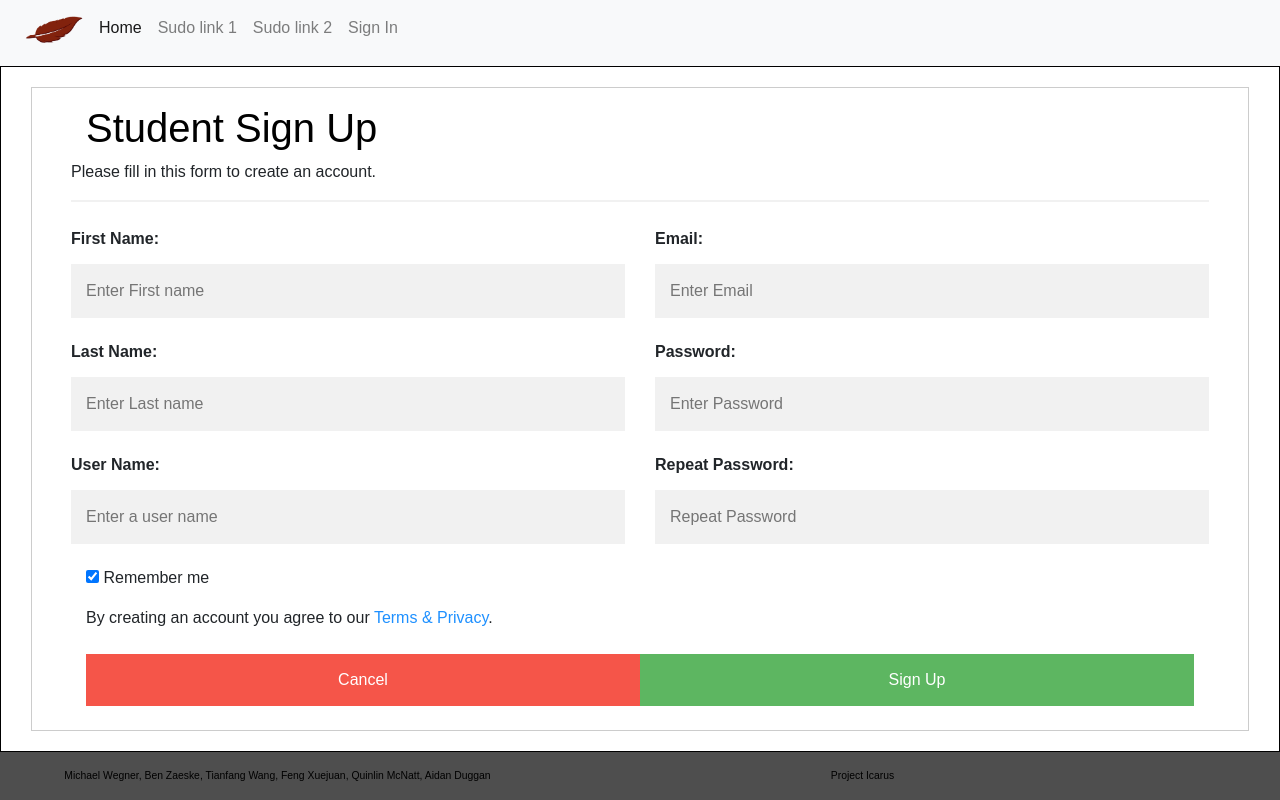
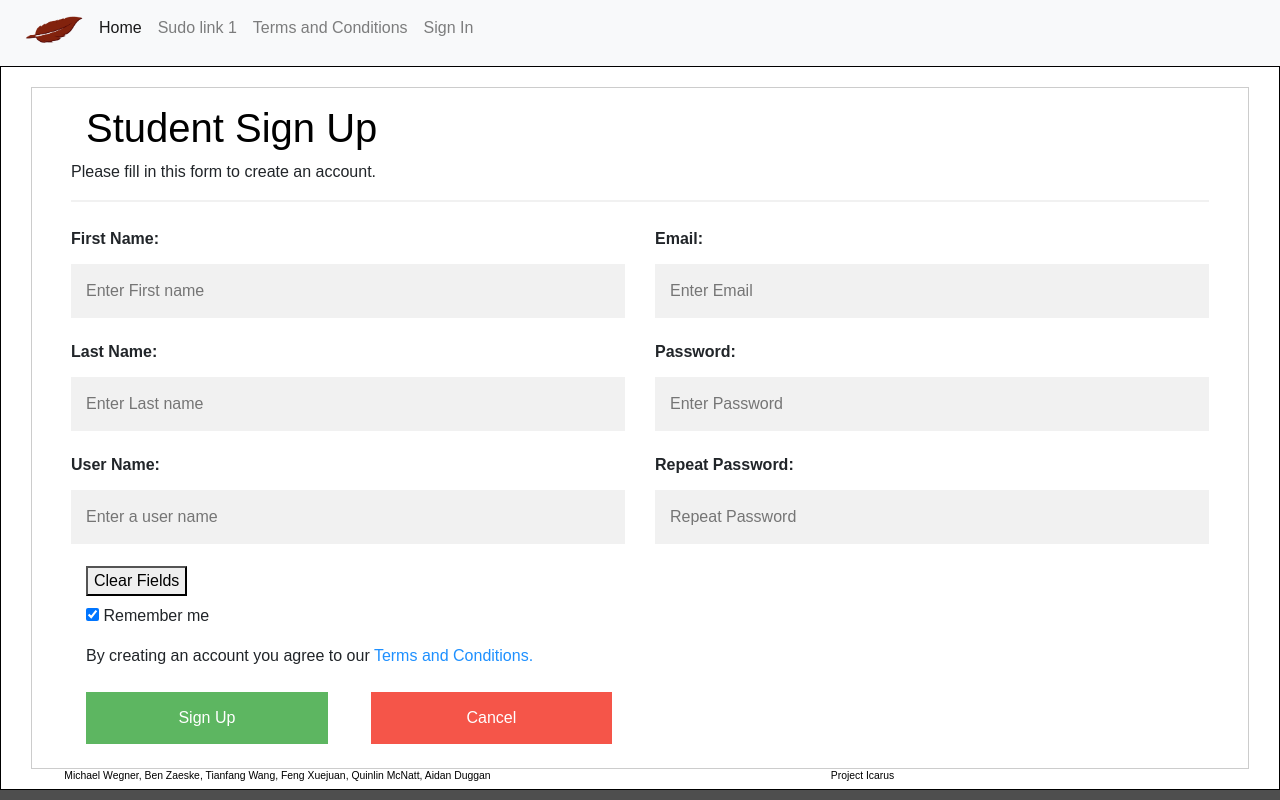
Before and after one commit to MichaelWegnerCU/Icarus_Project, a PHP site: page /Application/signup_student.php in a window 1280 px wide. Run offline with PHP 8.4, Linux system fonts and the light colour scheme.

Commit message:
Added a Terms and Conditions link to header, and moved some style elements from Student/Teacher sign up pages to the style.css file. Modified student/teacher files to match each other

```diff
--- a/Application/header.php
+++ b/Application/header.php
@@ -67,7 +67,7 @@ session_start();
                     <a class="nav-link" href="#">Sudo link 1</a>
                 </li>
                 <li class="nav-item">
-                    <a class="nav-link" href="#">Sudo link 2</a>
+                    <a class="nav-link" href="terms_and_conditions.php">Terms and Conditions</a>
                 </li>
                 <li class="nav-item">  <!-- This is the sign in pop up -->
                      <!-- <a class="nav-link" href="signin.php">Sign In</a> -->
--- a/Application/signup_student.html
+++ b/Application/signup_student.html
@@ -25,45 +25,11 @@ hr {
     margin-bottom: 25px;
 }
 
-/* Set a style for all buttons */
-button {
-    background-color: #4CAF50;
-    color: white;
-    padding: 14px 20px;
-    margin: 8px 0;
-    border: none;
-    cursor: pointer;
-    width: 100%;
-    opacity: 0.9;
-}
-
-button:hover {
-    opacity:1;
-}
-
-/* Extra styles for the cancel button */
-.cancelbtn {
-    padding: 14px 20px;
-    background-color: #f44336;
-}
-
-/* Float cancel and signup buttons and add an equal width */
-.cancelbtn, .signupbtn {
-  float: left;
-  width: 50%;
-}
-
 /* Add padding to container elements */
 .container {
     padding: 16px;
 }
 
-/* Clear floats */
-.clearfix::after {
-    content: "";
-    clear: both;
-    display: table;
-}
 
 /* Change styles for cancel button and signup button on extra small screens */
 @media screen and (max-width: 300px) {
@@ -77,7 +43,7 @@ button:hover {
 <form method="post" action="student_su_submit.php" style="border:1px solid #ccc">
   <div class="container">
     <h1>Student Sign Up</h1>
-	<div class="row">
+	 <div class="row">
 		<div class="column-sm">
 			<p>Please fill in this form to create an account.</p>
 			<hr>
@@ -107,15 +73,28 @@ button:hover {
 		</div>
 	  </div>
     <label>
+        <button type="reset" class="btn-default">Clear Fields</button>
+    </label>
+    <br>
+
+    <label>
       <input type="checkbox" checked="checked" name="remember" style="margin-bottom:15px"> Remember me
     </label>
 
-    <p>By creating an account you agree to our <a href="#" style="color:dodgerblue">Terms & Privacy</a>.</p>
+    <!-- Added popup window for terms and conditions -->
+    <p>By creating an account you agree to our <a href="" style="color:dodgerblue" onclick="window.open('terms_and_conditions.php','popUpWindow','height=500,width=400,left=100,top=100,resizable=yes,scrollbars=yes,toolbar=yes,menubar=no,location=no,directories=no, status=yes');">Terms and Conditions.</a></p>
 
-
-    <div class="clearfix">
-      <button type="button" class="cancelbtn">Cancel</button>
-      <button type="submit" class="signupbtn">Sign Up</button>
+<div class="clearfix">
+        <div class="row">
+          <div class="col-3">
+                <button type="submit" class="signupbtn" style="width: 95%;">Sign Up</button>
+          </div>
+          <div class="col-3">
+              <a href="index.php"><button type="button" class="cancelbtn" style="width: 95%;">Cancel</button></a>
+          </div>
+          <div class="col-3">
+        </div>
+        </div>
     </div>
   </div>
 </form>
--- a/Application/style.css
+++ b/Application/style.css
@@ -45,13 +45,11 @@ body {
 #footer {
     font-size: 65%;
     padding: 3px 0 0 0;
-}
-
-#footer {
     clear: both;
     position:absolute;
     bottom:0;
 }
+
 
 /* begin table styles */
 table {
@@ -77,7 +75,10 @@ td {
     padding: 5px;
 }
 
+
+
 /* Begin font styles */
+
 h1, #footer {
     font-family: Arial;
     color: Black;
@@ -87,7 +88,48 @@ h3 {
     margin: 0; padding: 0;
 }
 
+
+
+/* Button Styles */
+
+/* Extra styles for the cancel button */
+.cancelbtn {
+    background-color: #f44336;
+    color: white;
+    padding: 14px 20px;
+    margin: 8px 0;
+    border: none;
+    cursor: pointer;
+    width: 100%;
+    opacity: 0.9;
+    float: left;
+    width: 50%;
+}
+.cancelbtn:hover{
+    opacity: 1;
+}
+
+/* Float cancel and signup buttons and add an equal width */
+.signupbtn {
+    background-color: #4CAF50;
+    color: white;
+    padding: 14px 20px;
+    margin: 8px 0;
+    border: none;
+    cursor: pointer;
+    width: 100%;
+    opacity: 0.9;
+    float: left;
+    width: 50%;
+}
+.signupbtn:hover{
+    opacity: 1;
+}
+
+
+
 /* Menu styles */
+
 .item {
     background-color: #00728B;
     border: 1px solid #032472;
@@ -119,6 +161,13 @@ h3 {
     padding: 30px;
 }
 
+/* Clear floats */
+.clearfix::after {
+    content: "";
+    clear: both;
+    display: table;
+}
+
 textarea {
     width: 500px;
     height: 200px;
```
Also changed, not shown: Application/signup_teacher.html (+11 -36 lines), Application/terms_and_conditions.php (added, +8 -0 lines).
